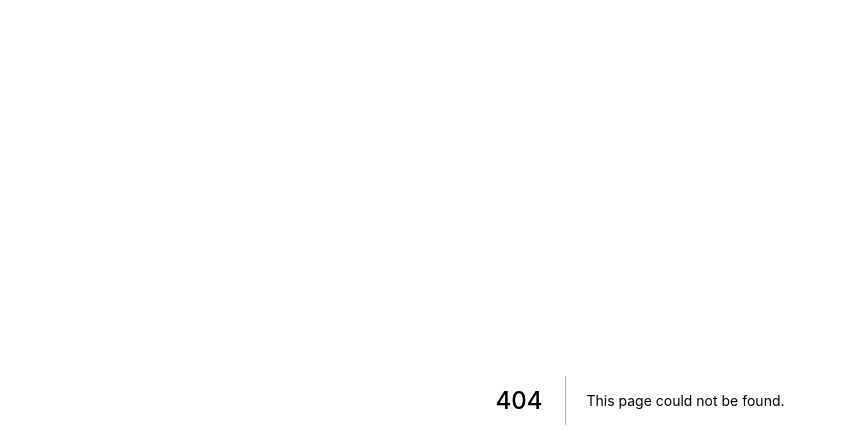
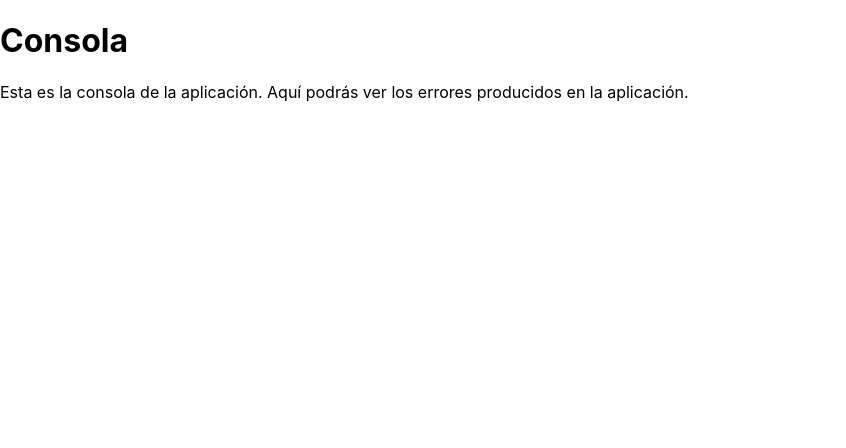
Before and after one commit to EstebanDalelR/aprendeaprogramar, a Next.js app: page /consola in a window 1280 px wide. Before the commit this address had no page. Shown: the top 448 px of the page, without its empty margins (0-846 px from the left). Built offline with nearby package versions, Linux system fonts and the light colour scheme.

Commit message:
Added link to start with console

```diff
--- /dev/null
+++ b/pages/consola.tsx
@@ -0,0 +1,11 @@
+export default function Consola() {
+  return (
+    <div>
+      <h1>Consola</h1>
+      <p>
+        Esta es la consola de la aplicación. Aquí podrás ver los errores
+        producidos en la aplicación.
+      </p>
+    </div>
+  );
+}
```
Also changed, not shown: pages/index.js (+17 -7 lines).
